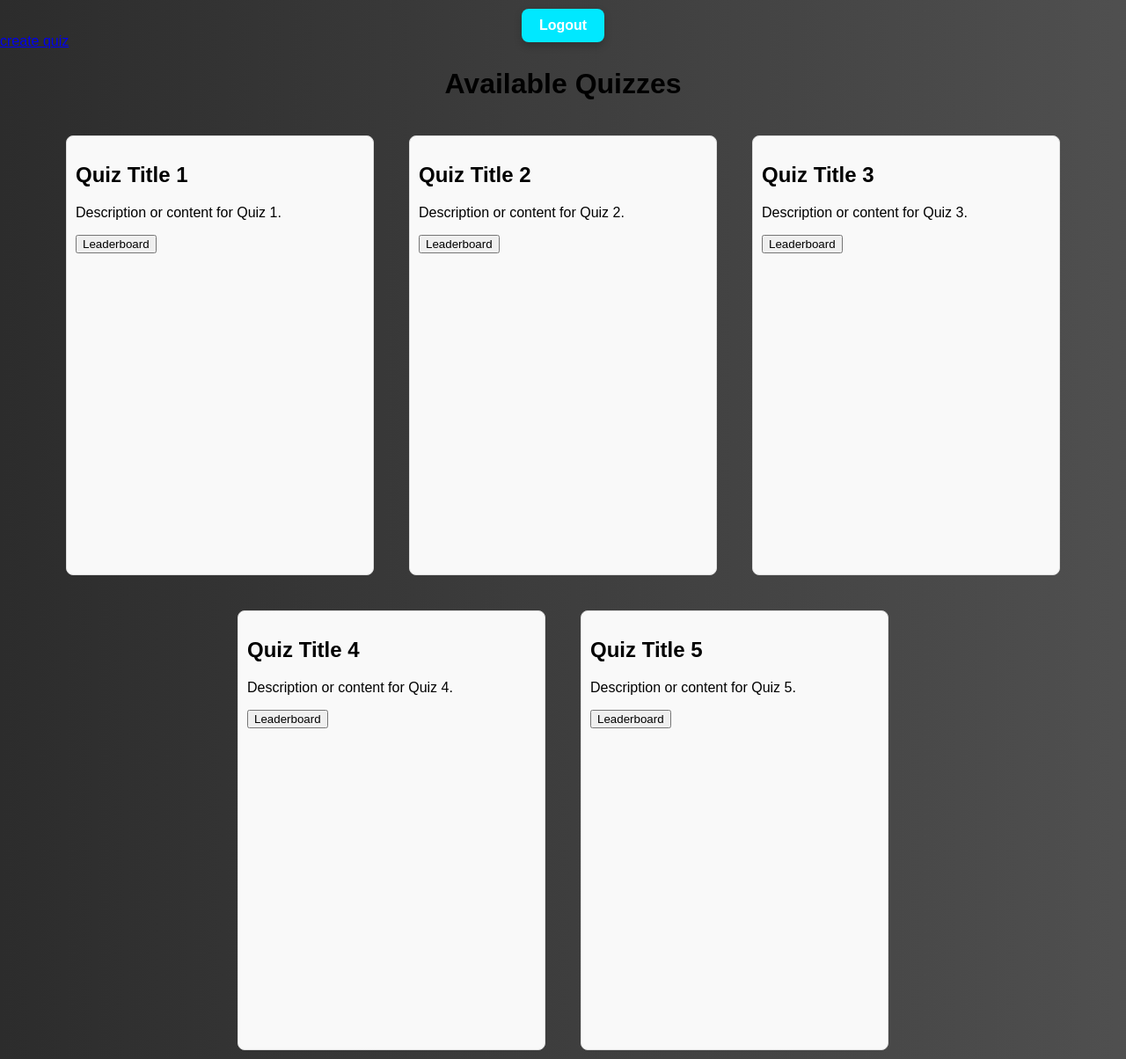
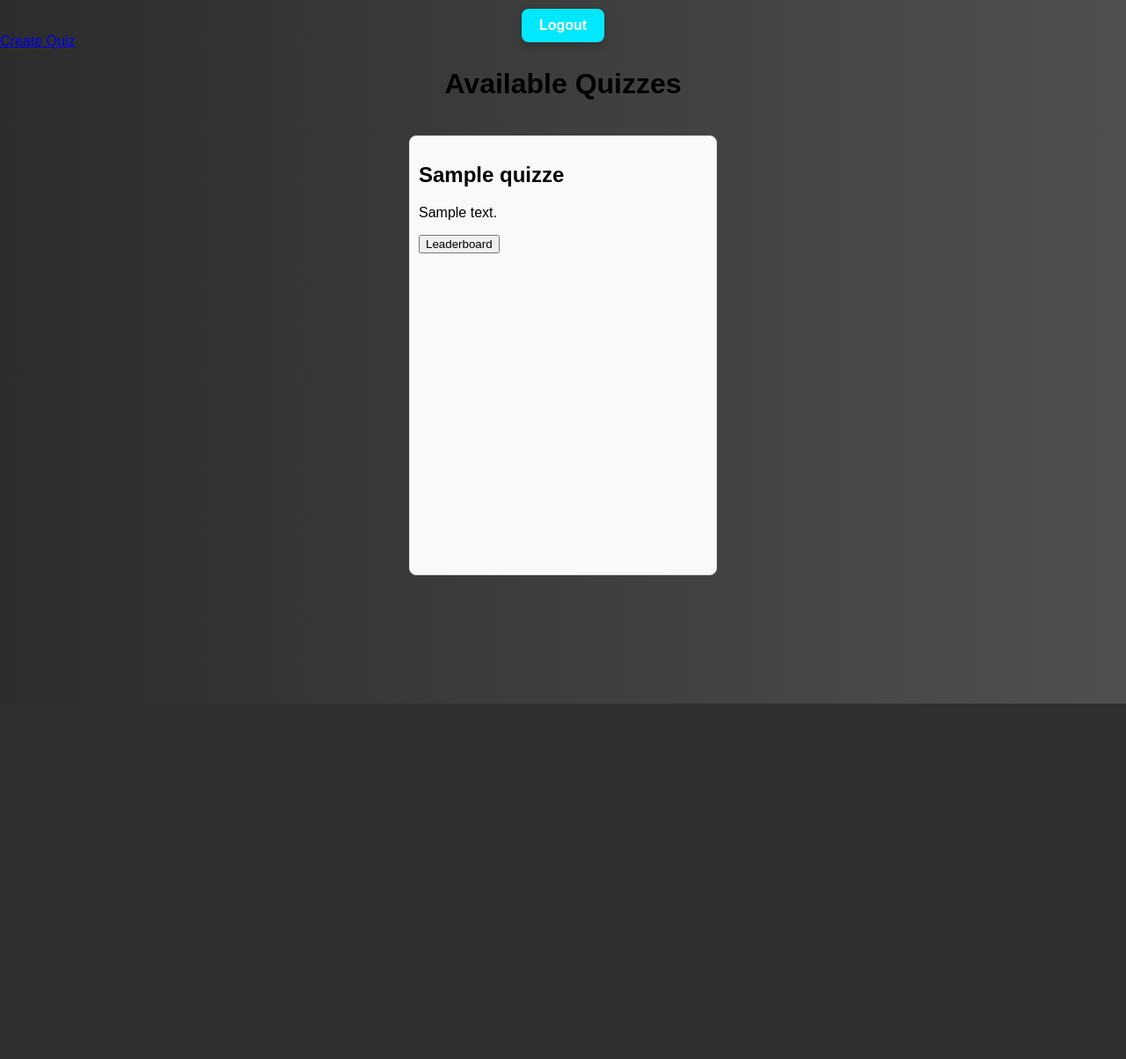
Before and after one commit to graverspng/quiz-group, a PHP site: page / in a window 1280 px wide. Shown: the whole page at 88% size. After the commit the page ends 800 px from the top, so only its background shows below. Run offline with PHP 8.4, Linux system fonts and the light colour scheme; the visitor is signed in with stand-in values (Sample User, id 1); tables that the repository leaves empty hold one stand-in row (values such as "Sample post").

Commit message:
Displays Quiz When CREATE

```diff
--- a/App/controllers/tasks/index.php
+++ b/App/controllers/tasks/index.php
@@ -1,7 +1,18 @@
 <?php
 
+// Check if the user is authenticated
 auth();
 
+// Set the page title
 $title = "Home Page";
+
+// Include the Quiz model
+require_once "../App/Models/Quiz.php";
+
+// Instantiate the quiz model and fetch all quizzes from the database
+$quizModel = new quizModel();
+$quizzes = $quizModel->getAllQuizzes();
+
+// Pass the quizzes to the view
 require "../App/views/tasks/index.view.php";
 ?>
--- a/App/models/Quiz.php
+++ b/App/models/Quiz.php
@@ -9,17 +9,25 @@ class quizModel {
         $this->db = new Database();
     }
 
-    public function createQuiz( string $Title, string $description,)
-    {
+    // Create quiz method
+    public function createQuiz(string $Title, string $description) {
         $Title = htmlspecialchars($Title);
         $description = htmlspecialchars($description);
 
-
-        $query = $this->db->dbconn->prepare("INSERT INTO quizzes ( Title, description) VALUES (:Title, :description)");
-        var_dump($query);
+        $query = $this->db->dbconn->prepare("INSERT INTO quizzes (Title, description) VALUES (:Title, :description)");
         $query->execute([
             ':Title' => $Title,
             ':description' => $description,
         ]);
-        var_dump($query);
-    }}
+
+        return $query->rowCount() > 0; // Return true if insert was successful
+    }
+
+    // Fetch all quizzes method
+    public function getAllQuizzes() {
+        $query = $this->db->dbconn->prepare("SELECT * FROM quizzes");
+        $query->execute();
+        return $query->fetchAll(PDO::FETCH_ASSOC);
+    }
+}
+?>
--- a/App/views/tasks/index.view.php
+++ b/App/views/tasks/index.view.php
@@ -5,59 +5,28 @@
         <button class="shadow_logout__btn">Logout</button>
     </form>
 </div>
-<a href="../create" class="btn">create quiz</a>
+
+<a href="/create" class="btn">Create Quiz</a>
+
 <div class="quizzes-header-container">
     <h1>Available Quizzes</h1>
 </div>
 
 <div class="quizzes-container">
-    <div class="container quiz-container">
-        <h2>Quiz Title 1</h2>
-        <p>Description or content for Quiz 1.</p>
+    <?php if (!empty($quizzes)): ?>
+        <?php foreach ($quizzes as $quiz): ?>
+            <div class="container quiz-container">
+                <h2><?php echo htmlspecialchars($quiz['title']); ?></h2>
+                <p><?php echo htmlspecialchars($quiz['description']); ?></p>
 
-        <form action="/leader-board">
-        <button>Leaderboard</button>
-        </form>
-    </div>
-
-    <div class="container quiz-container">
-        <h2>Quiz Title 2</h2>
-        <p>Description or content for Quiz 2.</p>
-
-        <form action="/leader-board">
-        <button>Leaderboard</button>
-        </form>
-
-    </div>
-
-    <div class="container quiz-container">
-        <h2>Quiz Title 3</h2>
-        <p>Description or content for Quiz 3.</p>
-
-        <form action="/leader-board">
-        <button>Leaderboard</button>
-        </form>
-    </div>
-
-
-    <div class="container quiz-container">
-        <h2>Quiz Title 4</h2>
-        <p>Description or content for Quiz 4.</p>
-
-        <form action="/leader-board">
-        <button>Leaderboard</button>
-        </form>
-    </div>
-
-
-    <div class="container quiz-container">
-        <h2>Quiz Title 5</h2>
-        <p>Description or content for Quiz 5.</p>
-
-        <form action="/leader-board">
-        <button>Leaderboard</button>
-        </form>
-    </div>
+                <form action="/leader-board" method="POST">
+                    <button>Leaderboard</button>
+                </form>
+            </div>
+        <?php endforeach; ?>
+    <?php else: ?>
+        <p>No quizzes available yet. Create one!</p>
+    <?php endif; ?>
 </div>
 
 <?php require "../App/views/components/footer.php"; ?>
```
